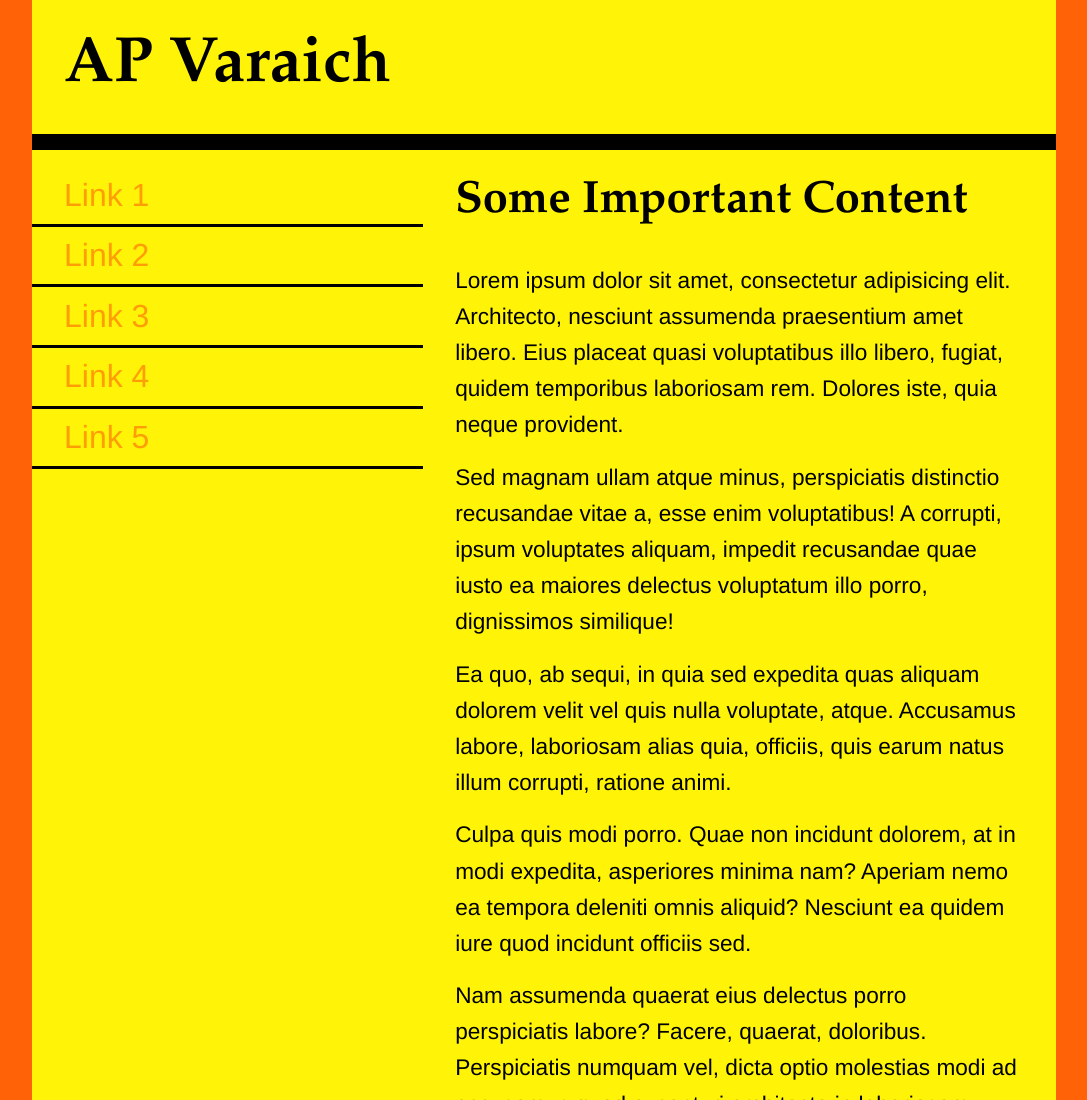
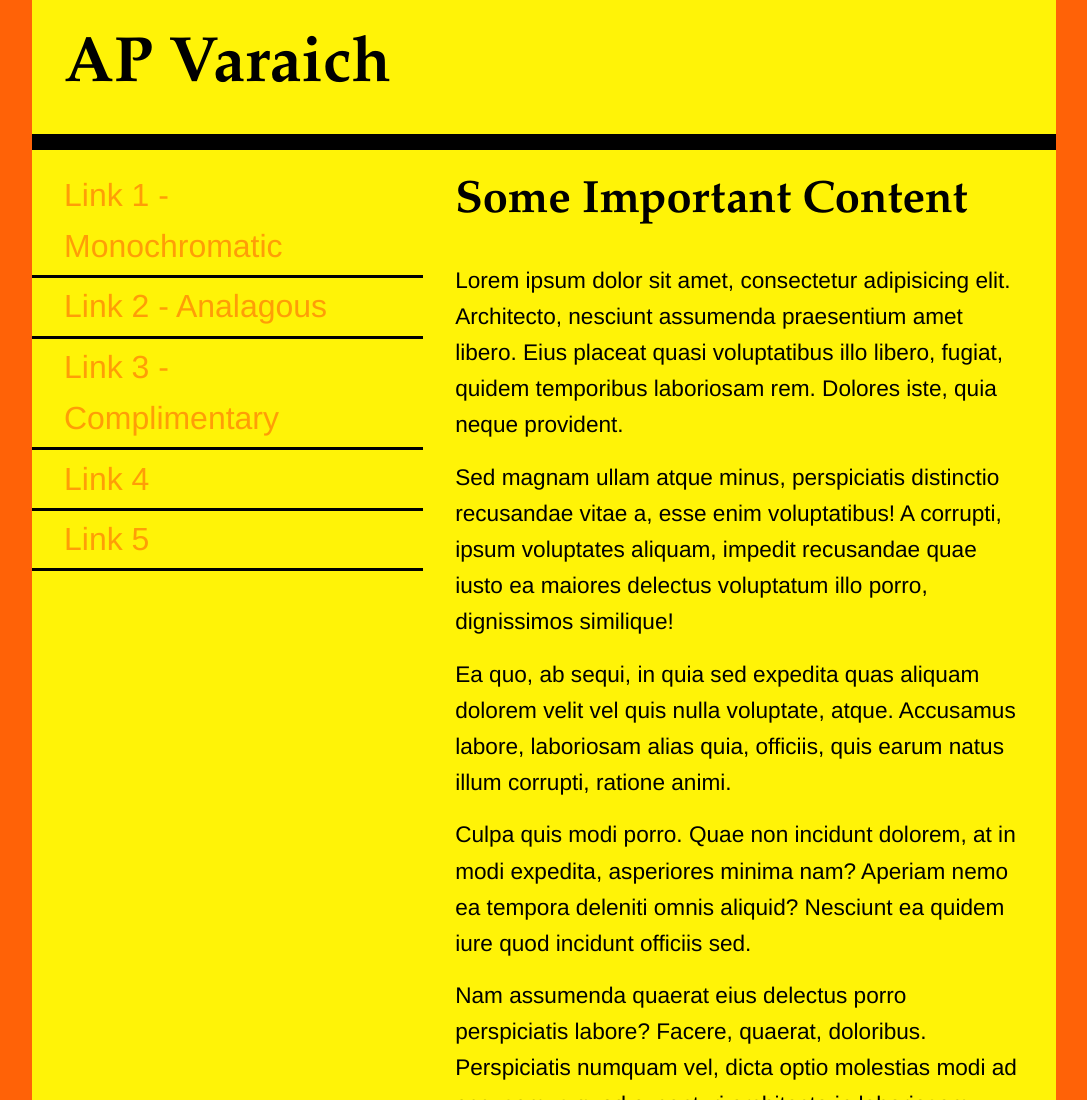
Before and after one commit to AP22/colours, a plain HTML site: page docs/analogous.html in a window 1280 px wide. Shown: the top 1100 px of the page, without its empty margins (96-1183 px from the left). Drawn offline with Linux system fonts and the light colour scheme.

Commit message:
Add files via upload

```diff
--- a/docs/analogous.html
+++ b/docs/analogous.html
@@ -98,9 +98,9 @@
         </header>
         <nav>
             <ul>
-                <li><a href="#">Link 1</a></li>
-                <li><a href="#">Link 2</a></li>
-                <li><a href="#">Link 3</a></li>
+                <li><a href="index.html">Link 1 - Monochromatic</a></li>
+                <li><a href="analogous.html">Link 2 - Analagous</a></li>
+                <li><a href="complimentary.html">Link 3 - Complimentary</a></li>
                 <li><a href="#">Link 4</a></li>
                 <li><a href="#">Link 5</a></li>
             </ul>
```
Also changed, not shown: docs/complementary.html (+3 -3 lines), docs/index.html (+3 -3 lines).
